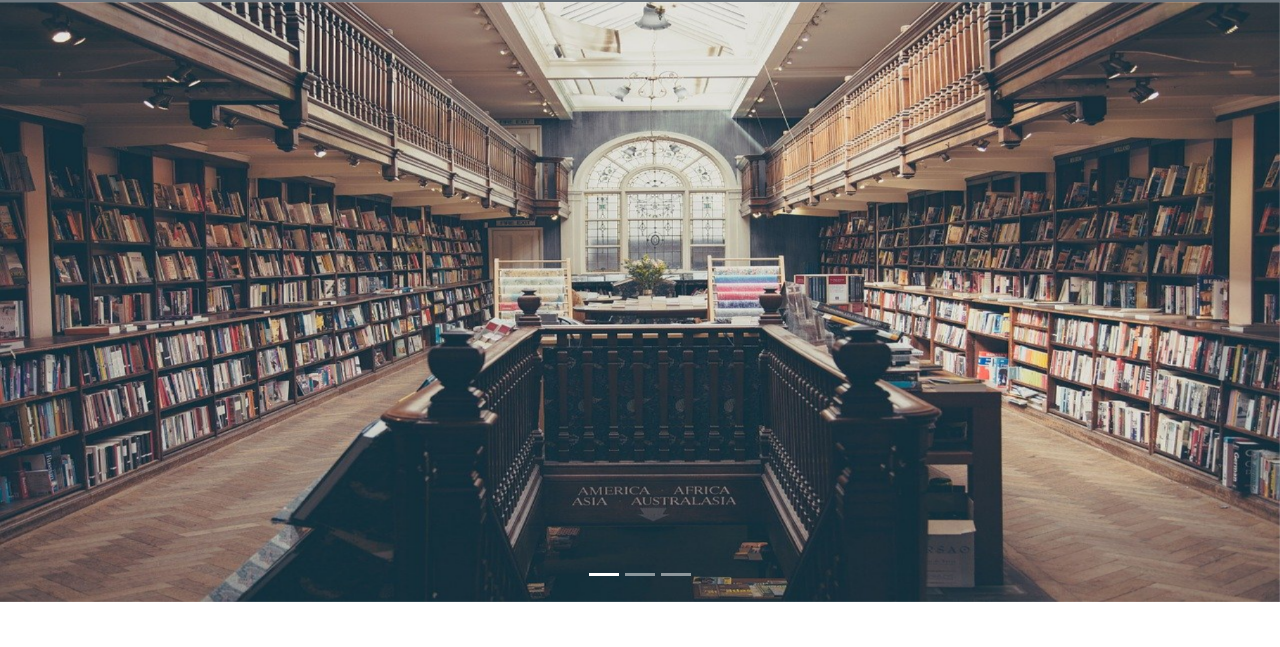
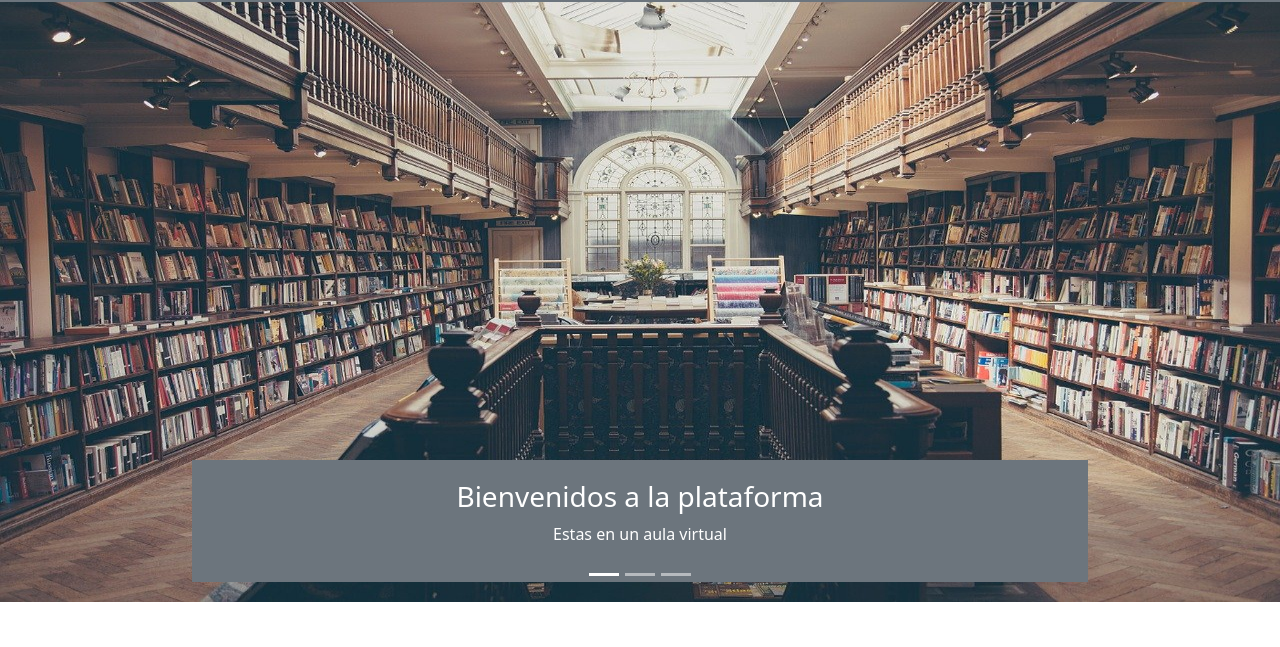
Before and after one commit to matias-user/copia-instituto-bootstrap, a plain HTML site: page index.html in a window 1280 px wide. Shown: the part 96-743 px from the top of the page. Drawn offline with nearby package versions, Linux system fonts and the light colour scheme.

Commit message:
Se agrega un caption al header

```diff
--- a/index.html
+++ b/index.html
@@ -72,7 +72,7 @@
 
     <section>
         <div id="carouselExampleIndicators" class="carousel slide carousel-fade" data-bs-ride="carousel " >
-            <div class="carousel-indicators">
+            <div class="carousel-indicators ">
               <button type="button" data-bs-target="#carouselExampleIndicators" data-bs-slide-to="0" class="active" aria-current="true" aria-label="Slide 1"></button>
               <button type="button" data-bs-target="#carouselExampleIndicators" data-bs-slide-to="1" aria-label="Slide 2"></button>
               <button type="button" data-bs-target="#carouselExampleIndicators" data-bs-slide-to="2" aria-label="Slide 3"></button>
@@ -80,6 +80,10 @@
             <div class="carousel-inner">
               <div class="carousel-item active">
                 <img src="./img/imagen1.jpg" class="d-block w-100 img-fluid " style="height: 600px;" alt="...">
+                <div class="carousel-caption bg-secondary">
+                  <h3 class="text-white" >Bienvenidos a la plataforma</h3>
+                  <p class="text-white " >Estas en un aula virtual</p>
+                </div>
               </div>
               <div class="carousel-item">
                 <img src="./img/imagen2.jpg" class="d-block w-100 img-fluid" style="height: 600px;" alt="...">
```
